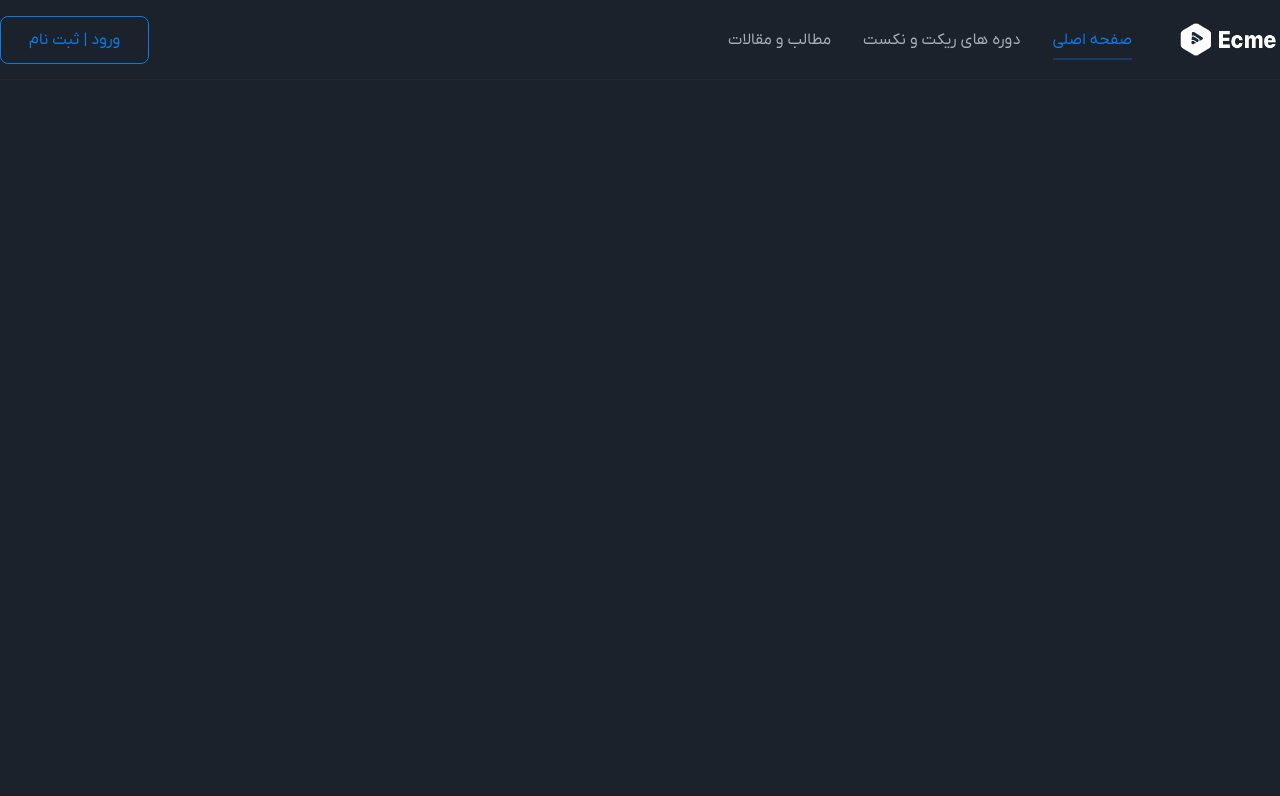
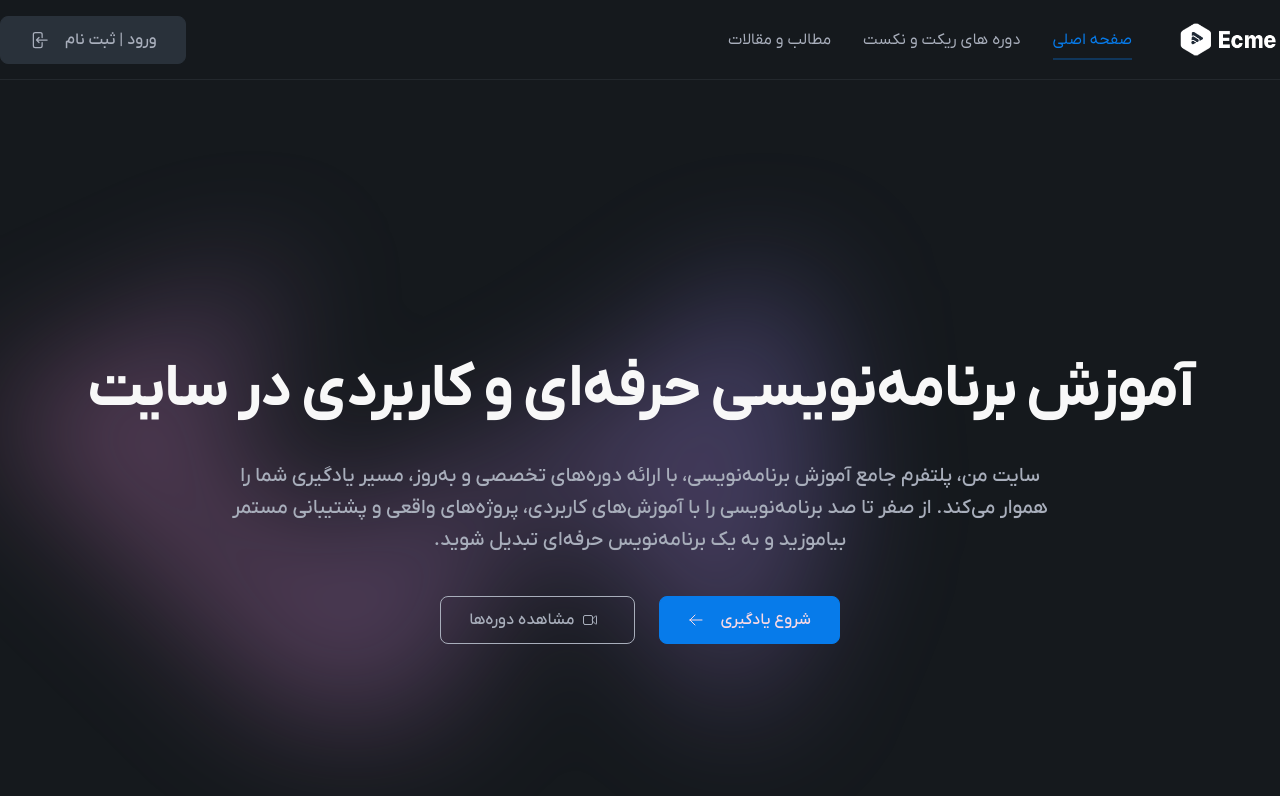
Before and after one commit to m3hdi-shirani/lms-front, a Next.js app: page / in a window 1280 px wide. Shown: the top 796 px of the page. Built offline with nearby package versions, Linux system fonts and the light colour scheme.

Commit message:
feat: Add Hero component and integrate it into the Home page; update Header styles

```diff
--- /dev/null
+++ b/src/app/_components/Hero.tsx
@@ -0,0 +1,70 @@
+import { Button } from "@/components/ui/button";
+
+const Hero = () => {
+  return (
+    <div className="relative isolate px-6 pt-14 lg:px-8">
+      <div
+        aria-hidden="true"
+        className="absolute inset-x-0 -top-40 -z-10 transform-gpu overflow-hidden blur-3xl sm:-top-10"
+      >
+        <div
+          style={{
+            clipPath:
+              "polygon(74.1% 44.1%, 100% 61.6%, 97.5% 26.9%, 85.5% 0.1%, 80.7% 2%, 72.5% 32.5%, 60.2% 62.4%, 52.4% 68.1%, 47.5% 58.3%, 45.2% 34.5%, 27.5% 76.7%, 0.1% 64.9%, 17.9% 100%, 27.6% 76.8%, 76.1% 97.7%, 74.1% 44.1%)",
+          }}
+          className="relative left-[calc(50%-11rem)] aspect-1155/678 w-144.5 -translate-x-1/2 rotate-30 bg-linear-to-tr from-[#ff80b5] to-[#9089fc] opacity-30 sm:left-[calc(50%-30rem)] sm:w-288.75"
+        />
+      </div>
+
+      <div className="mx-auto max-w-7xl py-32 sm:py-48 lg:py-56 text-center">
+        <h1 className="text-4xl font-bold tracking-tight text-white sm:text-6xl">
+          آموزش برنامه‌نویسی حرفه‌ای و کاربردی در سایت
+        </h1>
+        <p className="mt-10 px-48 text-lg font-medium text-base-content sm:text-xl/8 ">
+          سایت من، پلتفرم جامع آموزش برنامه‌نویسی، با ارائه دوره‌های تخصصی و
+          به‌روز، مسیر یادگیری شما را هموار می‌کند. از صفر تا صد برنامه‌نویسی را
+          با آموزش‌های کاربردی، پروژه‌های واقعی و پشتیبانی مستمر بیاموزید و به
+          یک برنامه‌نویس حرفه‌ای تبدیل شوید.
+        </p>
+        <div className="flex justify-center mt-10 gap-x-6">
+          <Button variant="primary" className="font-medium" animatedIcon={true}>
+            شروع یادگیری
+            <svg
+              xmlns="http://www.w3.org/2000/svg"
+              fill="none"
+              viewBox="0 0 24 24"
+              strokeWidth={1.5}
+              stroke="currentColor"
+              className="size-4 font-medium mr-2"
+            >
+              <path
+                strokeLinecap="round"
+                strokeLinejoin="round"
+                d="M10.5 19.5 3 12m0 0 7.5-7.5M3 12h18"
+              />
+            </svg>
+          </Button>
+          <Button variant="neutral" isOutline className="font-medium">
+            <svg
+              xmlns="http://www.w3.org/2000/svg"
+              fill="none"
+              viewBox="0 0 24 24"
+              strokeWidth={1.5}
+              stroke="currentColor"
+              className="size-4 font-medium mr-2"
+            >
+              <path
+                strokeLinecap="round"
+                strokeLinejoin="round"
+                d="m15.75 10.5 4.72-4.72a.75.75 0 0 1 1.28.53v11.38a.75.75 0 0 1-1.28.53l-4.72-4.72M4.5 18.75h9a2.25 2.25 0 0 0 2.25-2.25v-9a2.25 2.25 0 0 0-2.25-2.25h-9A2.25 2.25 0 0 0 2.25 7.5v9a2.25 2.25 0 0 0 2.25 2.25Z"
+              />
+            </svg>
+            مشاهده دوره‌ها
+          </Button>
+        </div>
+      </div>
+    </div>
+  );
+};
+
+export default Hero;
--- a/src/app/layout.tsx
+++ b/src/app/layout.tsx
@@ -47,7 +47,7 @@ export default function RootLayout({
 }>) {
   return (
     <html lang="fa" dir="rtl" className={`dark ${iranyekan.variable}`}>
-      <body className="min-h-screen grid grid-rows-[80px_1fr_auto] dark:bg-base-100 dark:text-base-content">
+      <body className="min-h-screen grid grid-rows-[80px_1fr_auto] dark:bg-base-300 dark:text-base-content">
         <NextTopLoader showSpinner={false} color="var(--color-primary)" />
         {children}
       </body>
--- a/src/app/page.tsx
+++ b/src/app/page.tsx
@@ -1,9 +1,11 @@
 import Header from "@/components/layout/Header";
+import Hero from "./_components/Hero";
 
 export default function Home() {
   return (
     <>
       <Header />
+      <Hero />
     </>
   );
 }
--- a/src/components/layout/Header.tsx
+++ b/src/components/layout/Header.tsx
@@ -4,13 +4,27 @@ import TopNavigation from "./TopNavigation";
 
 const Header = () => {
   return (
-    <header className="border-b dark:border-base-content/5">
+    <header className="border-b dark:border-base-content/10 z-50">
       <div className="container flex justify-between items-center h-full">
         <Image src={"/images/logo-d.png"} width={100} height={36} alt="logo" />
         <TopNavigation />
         <span className="mr-auto">
-          <Button variant="primary" isOutline>
+          <Button variant="neutral" className="font-medium" size="normal">
             ورود | ثبت نام
+            <svg
+              xmlns="http://www.w3.org/2000/svg"
+              fill="none"
+              viewBox="0 0 24 24"
+              strokeWidth={1.5}
+              stroke="currentColor"
+              className="size-5 font-medium mr-2"
+            >
+              <path
+                strokeLinecap="round"
+                strokeLinejoin="round"
+                d="M15.75 9V5.25A2.25 2.25 0 0 0 13.5 3h-6a2.25 2.25 0 0 0-2.25 2.25v13.5A2.25 2.25 0 0 0 7.5 21h6a2.25 2.25 0 0 0 2.25-2.25V15M12 9l-3 3m0 0 3 3m-3-3h12.75"
+              />
+            </svg>
           </Button>
         </span>
       </div>
```
